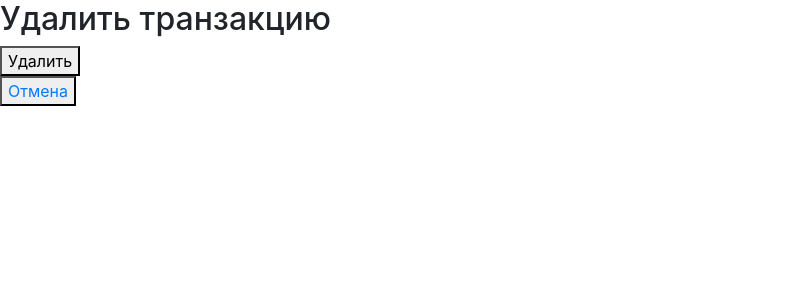
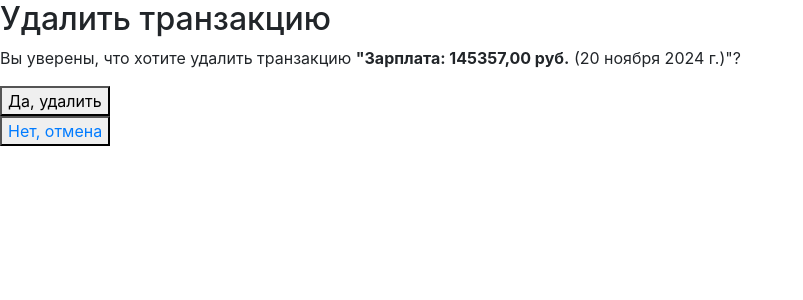
Before and after one commit to AA22-Gi/urban_university_my_money_django, a Django app: page /delete_transaction/1/ in a window 1280 px wide. Shown: the top 300 px of the page, without its empty margins (0-803 px from the left). Run offline with Django 5.2, Linux system fonts and the light colour scheme; data comes from the database, SQL or seed files in the repository; some libraries are stand-ins or nearby versions.

Commit message:
Изменен текст

```diff
--- a/my_money/templates/budget_html/delete_transaction.html
+++ b/my_money/templates/budget_html/delete_transaction.html
@@ -9,12 +9,15 @@
 </head>
 <body>
     <h2>Удалить транзакцию</h2>
+    <p>
+        Вы уверены, что хотите удалить транзакцию
+         <b>"{{ transaction }}: {{ transaction.amount }} руб.</b> ({{ transaction.date }})"?
+    </p>
     <form method="post">
         {% csrf_token %}
-
-        <button type="submit">Удалить</button>
+        <button type="submit">Да, удалить</button>
     </form>
-    <button><a href="{% url 'transaction_dashboard' %}"> Отмена </a></button>
+    <button><a href="{% url 'transaction_dashboard' %}"> Нет, отмена </a></button>
 
 </body>
 </html>
```
